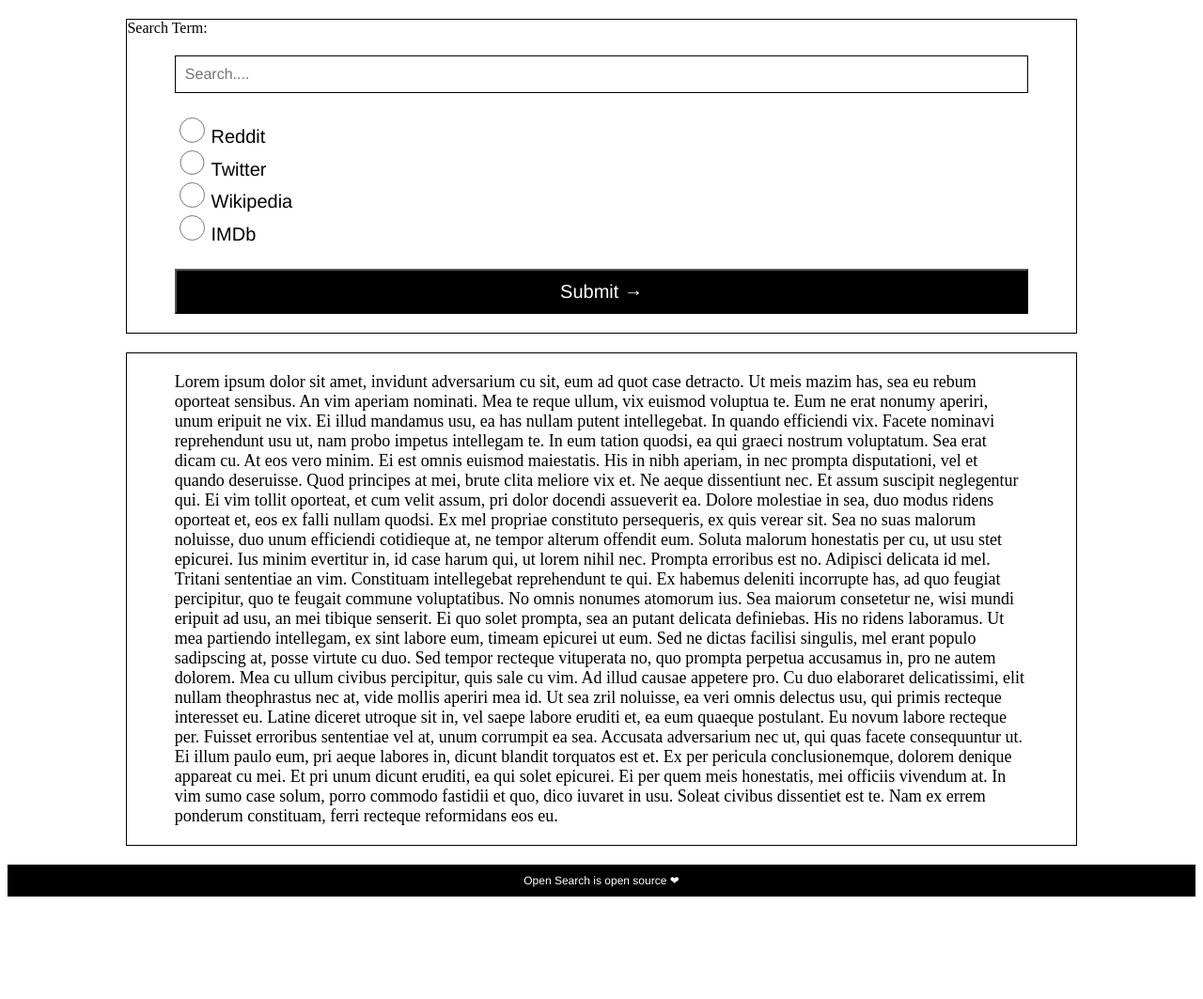
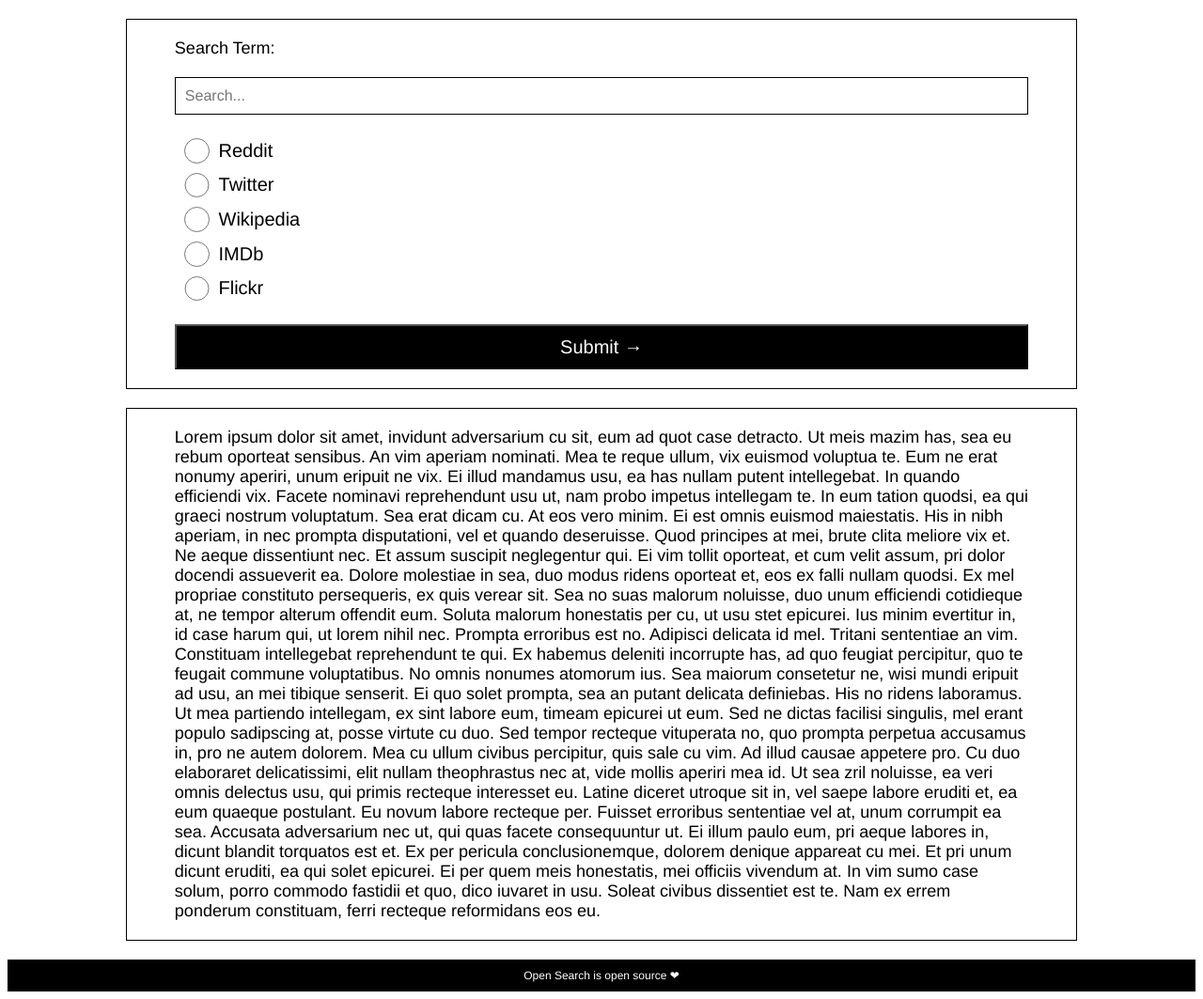
Before and after one commit to Rhernandez513/open_source_computing, a Django app: page / in a window 1280 px wide. Shown: the part 208-1271 px from the top of the page at 94% size. Before the commit the page ends 1162 px from the top, so only its background shows below. Run offline with Django 3.2, Linux system fonts and the light colour scheme.

Commit message:
Added Search functionality for Flickr. Made a few slight formatting changes to index.html

```diff
--- /dev/null
+++ b/project1/polls/templates/flickr_results.html
@@ -0,0 +1,3 @@
+{% if flickr_response %}
+    <p id="flickr_response"> {{ flickr_response }}</p>
+{% endif %}
--- a/project1/polls/templates/index.html
+++ b/project1/polls/templates/index.html
@@ -28,6 +28,8 @@ h3 {
 label{
     font-family: 'Arimo', sans-serif;
     font-size: 20px;
+    vertical-align: middle;
+	padding-left: 0.5em;
 }
 
 input[type=text] {
@@ -36,13 +38,14 @@ input[type=text] {
     font-family: 'Arimo', sans-serif;
     font-size: 16px;
     padding: 10px;
-    margin: 20px auto auto auto;
+    margin: auto;
     width: 90%;
 }
 
 input[type=radio] {
     height: 2em;
     width: 2em;
+	margin: 0em;
 }
 
 input[type=submit] {
@@ -60,6 +63,7 @@ input[type=submit] {
 
 p{
     font-size: 18px;
+    font-family: 'Arimo', sans-serif;
     padding-bottom: 20px;
     padding-top: 20px;
     margin: auto;
@@ -86,8 +90,14 @@ footer {
 
 #radio{
     display: block;
-    margin: 5px auto 25px;
+    margin: 25px auto 25px;
     width: 90%;
+}
+
+#radio-opt {
+	display: flex;
+	align-items: center;
+	margin: 0px 0px 10px 10px;
 }
 
         </style>
@@ -98,19 +108,29 @@ footer {
     </header>
       <div id="form">
           <form action="" method="post" id="searchBox" onsubmit="appendData(document.getElementById('searchInput').value)">{% csrf_token %}
-              Search Term: <input type="text" id="searchInput" name="search_term" placeholder="Search...."><br>
+              <p>Search Term:</p>
+			  <input type="text" id="searchInput" name="search_term" placeholder="Search...">
               <div id = "radio">
+				<div id = "radio-opt">
                   <input type="radio" id="reddit_radio_button" name="engine_selection" value="reddit" onclick="appendFormActionIfEmpty('searchBox', 'reddit_results/');">
                   <label for="reddit_radio_button">Reddit</label>
-                  <br>
+				</div id = "radio-opt">
+				<div id = "radio-opt">
                   <input type="radio" id="twitter_radio_button" name="engine_selection" value="twitter" onclick="appendFormActionIfEmpty('searchBox', 'twitter_results/');">
                   <label for="twitter_radio_button">Twitter</label>
-                  <br>
+				</div id = "radio-opt">
+				<div id = "radio-opt">
                   <input type="radio" id="wiki_radio_button" name="engine_selection" value="wiki" onclick="appendFormActionIfEmpty('searchBox', 'wiki_results/');">
                   <label for="twitter_radio_button">Wikipedia</label>
-                  <br>
+				</div id = "radio-opt">
+				<div id = "radio-opt">
                   <input type="radio" id="imdb_radio_button" name="engine_selection" value="imdb" onclick="appendFormActionIfEmpty('searchBox', 'imdb_results/');">
                   <label for="imdb_radio_button">IMDb</label>
+				</div id = "radio-opt">
+                                <div id = "radio-opt">
+                  <input type="radio" id="flickr_radio_button" name="engine_selection" value="flickr" onclick="appendFormActionIfEmpty('searchBox', 'flickr_results/');">
+                  <label for="flickr_radio_button">Flickr</label>
+                                </div id = "radio-opt">
               </div>
               <input type="submit" value="Submit &#x2192;">
           </form>
--- a/project1/polls/urls.py
+++ b/project1/polls/urls.py
@@ -12,4 +12,5 @@ urlpatterns = [
     # ex: /polls/5/vote/
     path('wiki_results/<str:question_id>/', views.wiki_results, name='wiki_results'),
     path('imdb_results/<str:question_id>/', views.imdb_results, name='imdb_results'),
+    path('flickr_results/<str:question_id>/', views.flickr_results, name='flickr_results'),
 ]
--- a/project1/polls/views.py
+++ b/project1/polls/views.py
@@ -1,4 +1,5 @@
 from django.shortcuts import render
+import pprint
 
 # Create your views here.
 
@@ -9,6 +10,7 @@ from . import twitter_interface
 from . import reddit_interface
 from . import wikipedia_interface
 from . import imdb_interface
+from . import flickr_interface
 
 
 def index(request):
@@ -54,3 +56,15 @@ def imdb_results(request, question_id):
         'result' : result
     }
     return render(request, 'imdb_results.html', context)
+
+def flickr_results(request, question_id):
+    search_result = flickr_interface.flickr.photos.search(text=question_id, per_page=5,extras='url_o')
+    photos = search_result['photos']
+
+    #output formatted results to console
+    pprint.pprint(photos)
+
+    context = {
+        'flickr_response': photos
+    }
+    return render(request, 'flickr_results.html', context)
```
Also changed, not shown: project1/polls/flickr_interface.py (added, +12 -0 lines), 1 other file.
